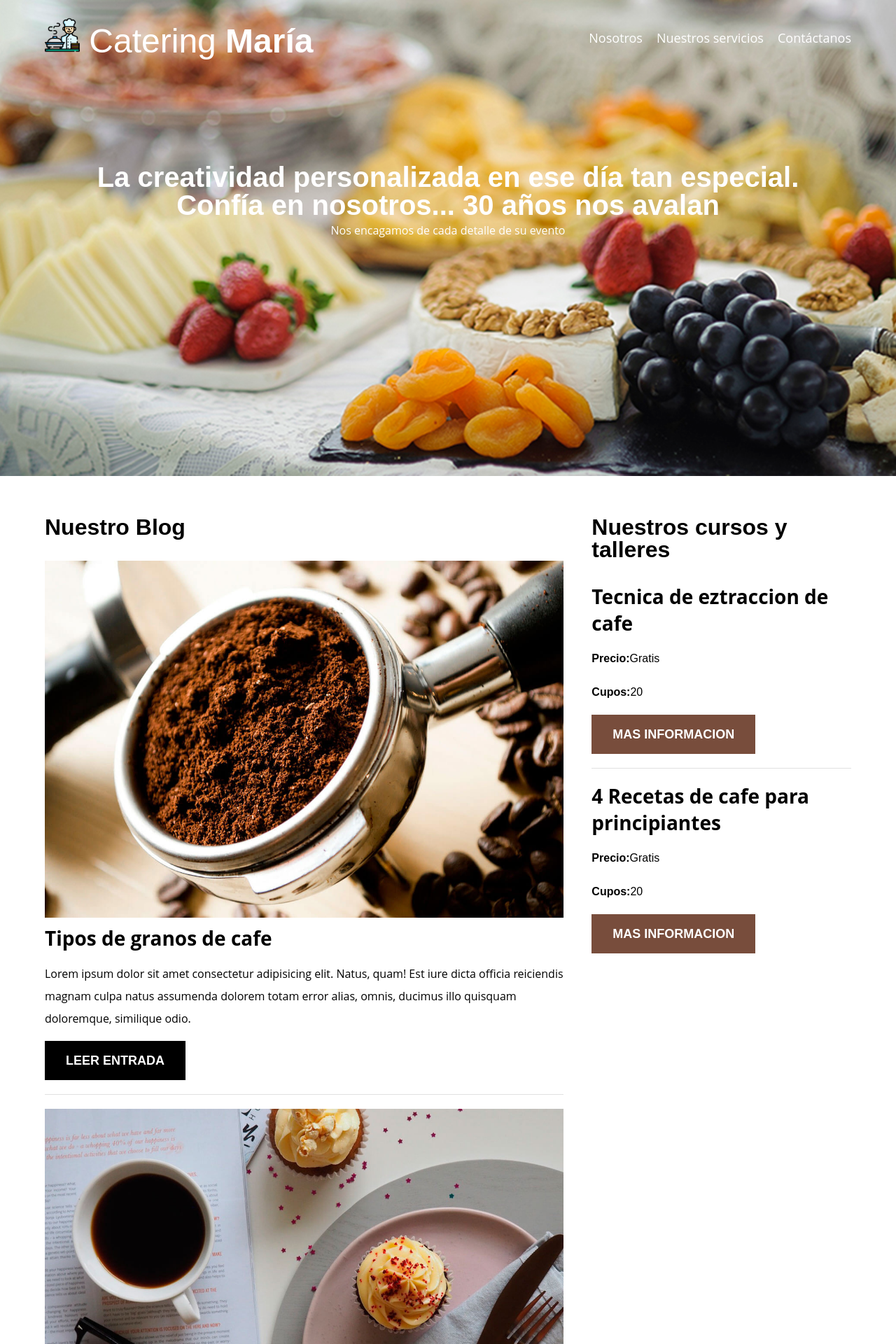
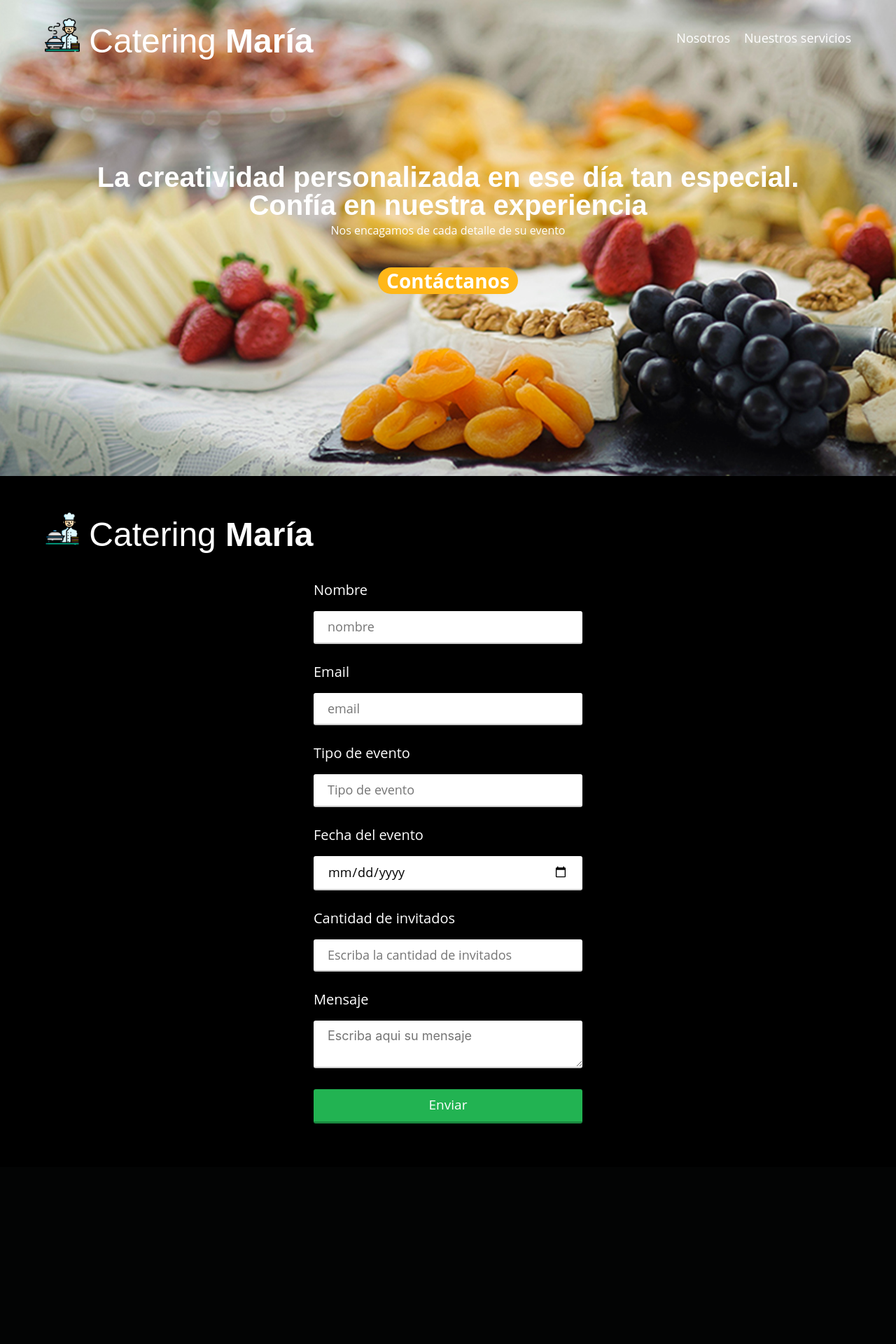
Before and after one commit to kevinramosrivas/LandingPageMaria, a PHP site: page / in a window 1280 px wide. Shown: the top 1920 px of the page at 70% size. After the commit the page ends 1605 px from the top, so only its background shows below. Run offline with PHP 8.4, Linux system fonts and the light colour scheme; some libraries are stand-ins or nearby versions.

Commit message:
se añadio el boton  de contactanos a la cabecera de la pagina

```diff
--- a/css/style.css
+++ b/css/style.css
@@ -19,6 +19,7 @@ body{
     font-family: var(--fuenteParrafo);
     font-size: 1.6rem;;
     line-height: 2;
+    background-color: black;
 }
 /**GENERAL**/
 .contenedor{
@@ -169,7 +170,7 @@ img{
 }
 
 .footer{
-    background-color: var(--negro);
+    background-color:black;
 
     padding-bottom: 3rem;
 }
@@ -361,3 +362,19 @@ img{
 .navegacion__enlace:hover{
     color: dodgerblue;
 }
+
+.boton_contactanos{
+    color: white;
+    background-color: #FFB718;
+    text-align: center;
+    border: black;
+    border-radius: 90px;
+    margin: 0 auto;
+    max-width: 200px;
+    padding: 1px auto;
+}
+
+.boton_contactanos:hover{
+    background-color:#ffe70a;
+    cursor: pointer;
+}
--- a/index.html
+++ b/index.html
@@ -25,86 +25,28 @@
                         <h1 class="logo__nombre no-margin centrar-text"><img src="/img/iconpage.png" class="icon_page"> Catering<span class="logo__bold"> María </span></h1>
                     </a>
                     <nav class="navegacion">
-                        <a href="nosotros.html" class="navegacion__enlace">Nosotros</a>
-                        <a href="cursos.html" class="navegacion__enlace">Nuestros servicios</a>
-                        <a href="#contactanos" class="navegacion__enlace">Contáctanos</a>
+                        <a class="navegacion__enlace">Nosotros</a>
+                        <a class="navegacion__enlace">Nuestros servicios</a>
                     </nav>
                 </div>
             </div>
             <div class="header__texto">
-                <h2 class="no-margin">La creatividad personalizada en ese día tan especial.<br>Confía en nosotros... 30 años nos avalan</h2>
+                <h2 class="no-margin">La creatividad personalizada en ese día tan especial.<br>Confía en nuestra experiencia</h2>
                 <p class="no-margin">Nos encagamos de cada detalle de su evento</p>
             </div>
+            <a href="#contactanos">
+                <div class="boton_contactanos">
+                    <h4>Contáctanos</h4>
+                </div>
+            </a>
         </head>
     </div>
     <!--CONTENIDO PRINCIPAL-->
     <div class="contenedor contenido-principal">
         <main class="blog">
-            <h3>Nuestro Blog</h3>
-            <article class="entrada">
-                <div class="entrada__imagen">
-                    <img src="img/blog1.jpg" alt="entrada1">
-                </div>
-                <div class="entrada__contenido">
-                    <h4 class="no-margin">Tipos de granos de cafe</h4>
-                    <p>
-                        Lorem ipsum dolor sit amet consectetur adipisicing elit.
-                        Natus, quam! Est iure dicta officia reiciendis magnam
-                        culpa natus assumenda dolorem totam error alias, omnis,
-                        ducimus illo quisquam doloremque, similique odio.
-                    </p>
-                    <a href="entrada.html" class="boton boton--primario">Leer Entrada</a>
-                </div>
-            </article>
-            <article class="entrada">
-                <div class="entrada__imagen">
-                    <img src="img/blog2.jpg" alt="entrada1">
-                </div>
-                <div class="entrada__contenido">
-                    <h4 class="no-margin">3 Deliciosos recetas de cafe</h4>
-                    <p>
-                        Lorem ipsum dolor sit amet consectetur adipisicing elit.
-                        Natus, quam! Est iure dicta officia reiciendis magnam
-                        culpa natus assumenda dolorem totam error alias, omnis,
-                        ducimus illo quisquam doloremque, similique odio.
-                    </p>
-                    <a href="entrada.html" class="boton boton--primario">Leer Entrada</a>
-                </div>
-            </article>
-            <article class="entrada">
-                <div class="entrada__imagen">
-                    <img src="img/blog3.jpg" alt="entrada1">
-                </div>
-                <div class="entrada__contenido">
-                    <h4 class="no-margin">Beneficios del cafe</h4>
-                    <p>
-                        Lorem ipsum dolor sit amet consectetur adipisicing elit.
-                        Natus, quam! Est iure dicta officia reiciendis magnam
-                        culpa natus assumenda dolorem totam error alias, omnis,
-                        ducimus illo quisquam doloremque, similique odio.
-                    </p>
-                    <a href="entrada.html" class="boton boton--primario">Leer Entrada</a>
-                </div>
-            </article>
+
 
         </main>
-        <aside class="sidebar">
-            <h3>Nuestros cursos y talleres</h3>
-            <ul class="cursos no-padding">
-                <li class="widgest-curso">
-                    <h4 class="no-margin">Tecnica de eztraccion de cafe</h4>
-                    <p class="widgest-curso__label">Precio:<span class="widgest-curso__info">Gratis</span></p>
-                    <p class="widgest-curso__label">Cupos:<span class="widgest-curso__info">20</span></p>
-                    <a href="entrada.html" class="boton boton--secundario">Mas informacion</a>
-                </li>
-                <li class="widgest-curso">
-                    <h4 class="no-margin">4 Recetas de cafe para principiantes</h4>
-                    <p class="widgest-curso__label">Precio:<span class="widgest-curso__info">Gratis</span></p>
-                    <p class="widgest-curso__label">Cupos:<span class="widgest-curso__info">20</span></p>
-                    <a href="entrada.html" class="boton boton--secundario">Mas informacion</a>
-                </li>
-            </ul>
-        </aside>
     </div>
     <footer class="footer" id="contactanos">
         <div class="contenedor">
@@ -112,10 +54,7 @@
                 <a class="logo" href="index.html">
                     <h1 class="logo__nombre no-margin footer_titulo"><img src="/img/iconpage.png" class="icon_page"> Catering<span class="logo__bold"> María</span></h1>
                 </a>
-                <nav class="navegacion">
-                    <a href="nosotros.html" class="navegacion__enlace">Nosotros</a>
-                    <a href="cursos.html" class="navegacion__enlace">Nuestros servicios</a>
-                </nav>
+            </div>
         </div>
         <div class="formulario">
             <form class="contact-form" id="form">
@@ -140,7 +79,6 @@
                 <button type="submit">Enviar</button>
               </form>
         </div>
-        </div>
     </footer>
     <!--CONEXION CON FIREBASE-->
     <script src="https://www.gstatic.com/firebasejs/7.15.5/firebase-app.js"></script>
```
Also changed, not shown: formu.html (added, +23 -0 lines). Lines whose indentation alone changed are shown as unchanged.
